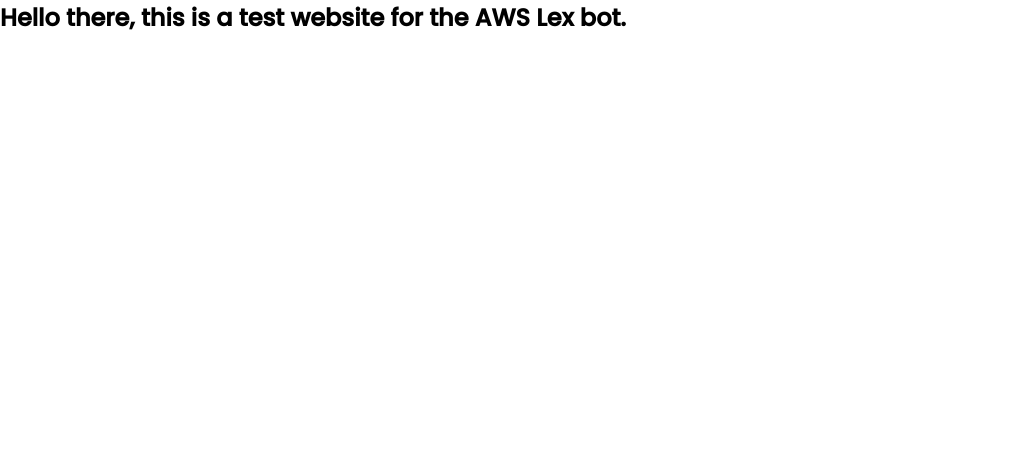
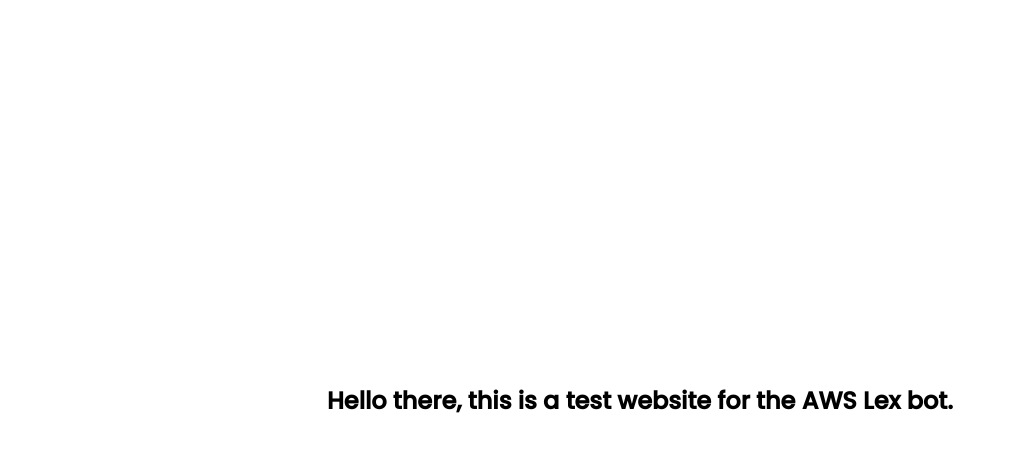
Before and after one commit to OfficialJhimmy/aws-chatbot, a React (Create React App) app: page / in a window 1280 px wide. Shown: the top 452 px of the page, without its empty margins (0-1015 px from the left). Built offline with nearby package versions, Linux system fonts and the light colour scheme.

Commit message:
added new styles

```diff
--- a/src/index.css
+++ b/src/index.css
@@ -21,4 +21,9 @@
   text-decoration: none;
   font-family: 'Poppins', sans-serif;
   font-weight: 500;
+  display: flex;
+  align-items: center;
+  justify-content: center;
+  height: 100vh;
+  width: 100%;
 }
```
